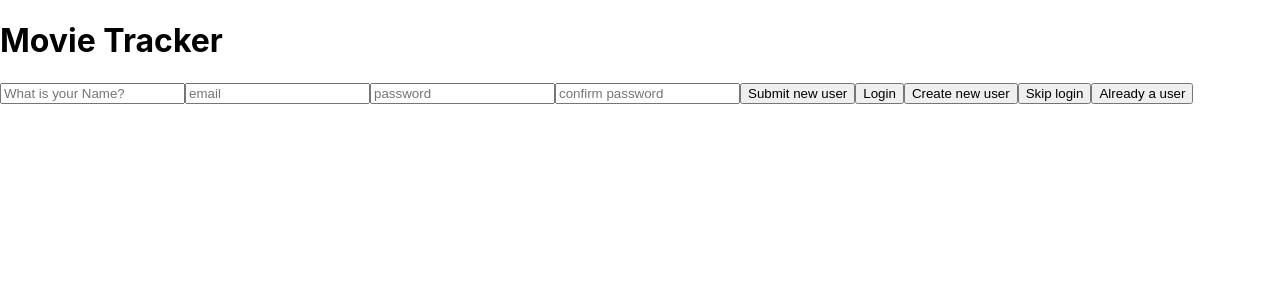
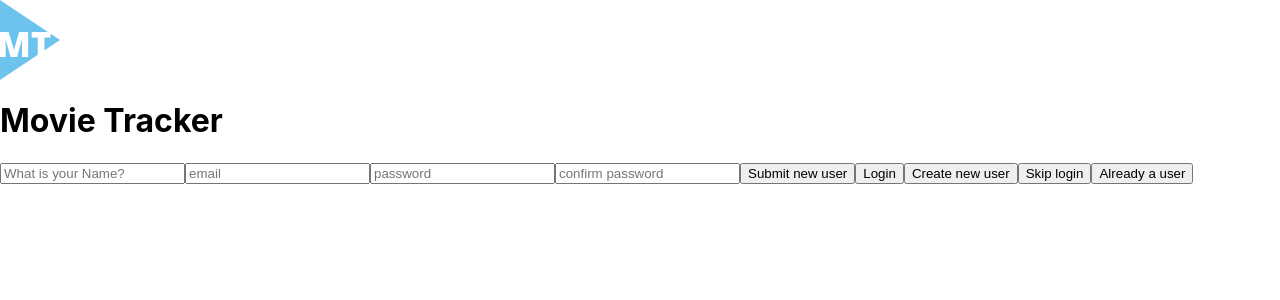
Before and after one commit to aweissman11/frontend-movie-tracker, a React (Create React App) app: page / in a window 1280 px wide. Shown: the top 300 px of the page. Built offline with nearby package versions, Linux system fonts and the light colour scheme.

Commit message:
Style component in react

```diff
--- a/src/App.js
+++ b/src/App.js
@@ -4,6 +4,7 @@ import fetchCall from './utilities/fetchCall';
 // import * as Cleaners from './utilities/cleaners';
 import Login from './components/Login';
 import MoviesList from './components/MoviesList';
+import Loading from './components/Loading';
 import { getMovieList } from './actions';
 
 // import { connect } from 'react-redux';
@@ -14,6 +15,7 @@ export class App extends Component {
   render() {
     return (
       <div className="App">
+        <Loading />
         <Route
           exact path='/'
           component={Login}
--- a/src/components/Loading/Loading.css
+++ b/src/components/Loading/Loading.css
@@ -8,8 +8,9 @@
   background: transparent;
   animation: spin-triangle 5s infinite;
 }
+
 .triangle h3 {
-  top: -60px;
+  top: -55px;
   left: -63px;
   position: absolute;
   font-family: 'Open Sans', sans-serif;
--- a/src/components/Loading/index.js
+++ b/src/components/Loading/index.js
@@ -9,3 +9,5 @@ const Loading = () => {
   </div>
   )
 }
+
+export default Loading;
```
